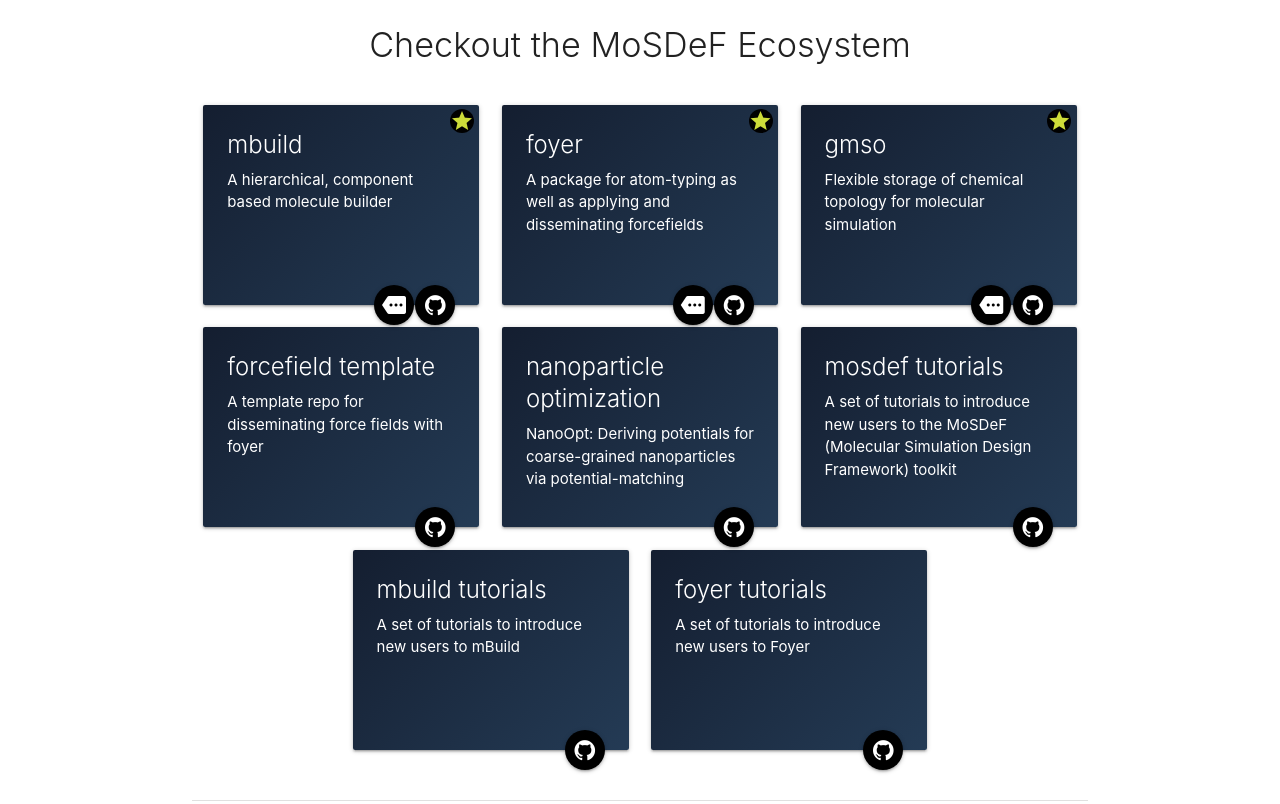
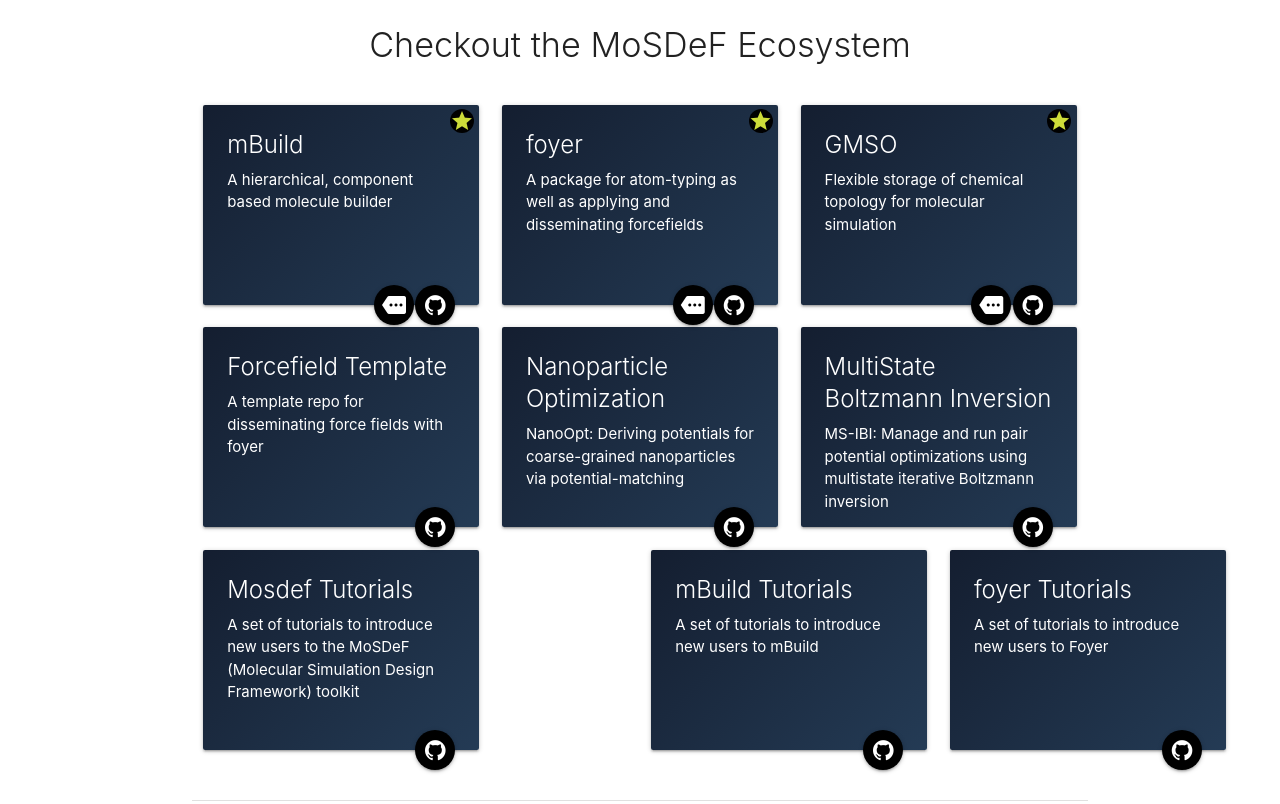
Before and after one commit to mosdef-hub/mosdef-hub.github.io, a plain HTML site: page index.html in a window 1280 px wide. Shown: the part 397-1201 px from the top of the page. Drawn offline with nearby package versions, Linux system fonts and the light colour scheme.

Commit message:
add msibi box

```diff
--- a/index.html
+++ b/index.html
@@ -94,7 +94,7 @@
                 <div class="col s12 l4">
                     <div class="card small banner-background">
                         <div class="card-content white-text">
-                            <div class="card-title">mbuild</div>
+                            <div class="card-title">mBuild</div>
                             <p>A hierarchical, component based molecule builder</p>
                             <span style="position: absolute; top: 2%; right: 2%; border: 2%;"
                                   class="circle black valign-wrapper"><i
@@ -129,7 +129,7 @@
                 <div class="col s12 l4">
                     <div class="card small banner-background">
                         <div class="card-content white-text">
-                            <div class="card-title">gmso</div>
+                            <div class="card-title">GMSO</div>
                             <p>Flexible storage of chemical topology for molecular simulation</p>
                             <span style="position: absolute; top: 2%; right: 2%; border: 2%;"
                                   class="circle black valign-wrapper"><i
@@ -146,7 +146,7 @@
                 <div class="col s12 l4">
                     <div class="card small banner-background">
                         <div class="card-content white-text">
-                            <div class="card-title">forcefield template</div>
+                            <div class="card-title">Forcefield Template</div>
                             <p>A template repo for disseminating force fields with foyer</p>
                             <a class="btn-floating halfway-fab waves-effect waves-light black"
                                href=https://github.com/mosdef-hub/forcefield_template target="_blank"><i
@@ -157,7 +157,7 @@
                 <div class="col s12 l4">
                     <div class="card small banner-background">
                         <div class="card-content white-text">
-                            <div class="card-title">nanoparticle optimization</div>
+                            <div class="card-title">Nanoparticle Optimization</div>
                             <p>NanoOpt: Deriving potentials for coarse-grained nanoparticles via potential-matching</p>
                             <a class="btn-floating halfway-fab waves-effect waves-light black"
                                href=https://github.com/mosdef-hub/nanoparticle_optimization target="_blank"><i
@@ -168,7 +168,18 @@
                 <div class="col s12 l4">
                     <div class="card small banner-background">
                         <div class="card-content white-text">
-                            <div class="card-title">mosdef tutorials</div>
+                            <div class="card-title">MultiState Boltzmann Inversion</div>
+                            <p>MS-IBI: Manage and run pair potential optimizations using multistate iterative Boltzmann inversion</p>
+                            <a class="btn-floating halfway-fab waves-effect waves-light black"
+                               href=https://github.com/mosdef-hub/msibi target="_blank"><i
+                                    class="fa fa-github"></i></a>
+                        </div>
+                    </div>
+                </div>
+                <div class="col s12 l4">
+                    <div class="card small banner-background">
+                        <div class="card-content white-text">
+                            <div class="card-title">Mosdef Tutorials</div>
                             <p>A set of tutorials to introduce new users to the MoSDeF (Molecular Simulation Design
                                 Framework) toolkit</p>
                             <a class="btn-floating halfway-fab waves-effect waves-light black"
@@ -180,7 +191,7 @@
                 <div class="col s12 l4 push-l2">
                     <div class="card small banner-background">
                         <div class="card-content white-text">
-                            <div class="card-title">mbuild tutorials</div>
+                            <div class="card-title">mBuild Tutorials</div>
                             <p>A set of tutorials to introduce new users to mBuild</p>
                             <a class="btn-floating halfway-fab waves-effect waves-light black"
                                href=https://github.com/mosdef-hub/mbuild_tutorials target="_blank"><i
@@ -191,7 +202,7 @@
                 <div class="col s12 l4 push-l2">
                     <div class="card small banner-background">
                         <div class="card-content white-text">
-                            <div class="card-title">foyer tutorials</div>
+                            <div class="card-title">foyer Tutorials</div>
                             <p>A set of tutorials to introduce new users to Foyer</p>
                             <a class="btn-floating halfway-fab waves-effect waves-light black"
                                href=https://github.com/mosdef-hub/foyer_tutorials target="_blank"><i
```
